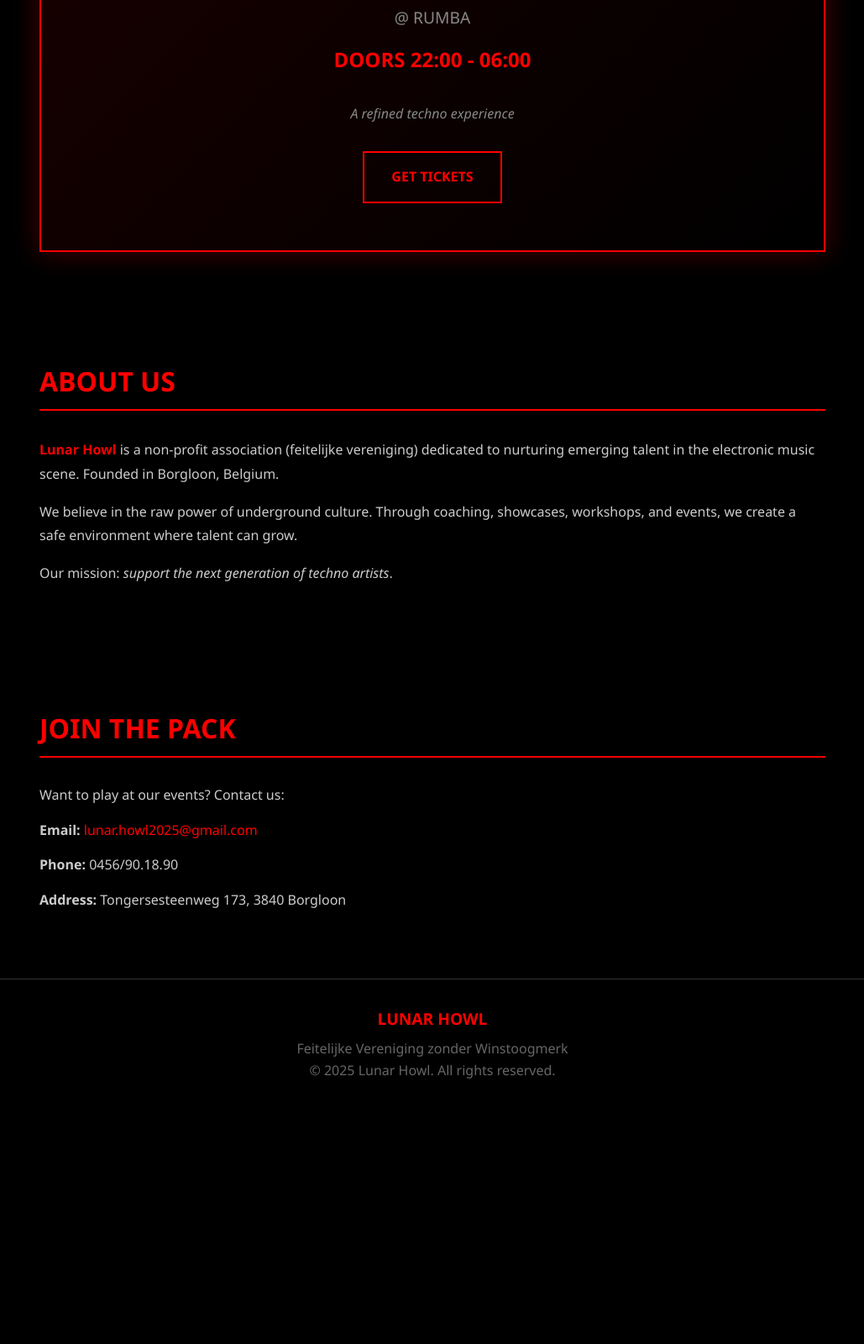
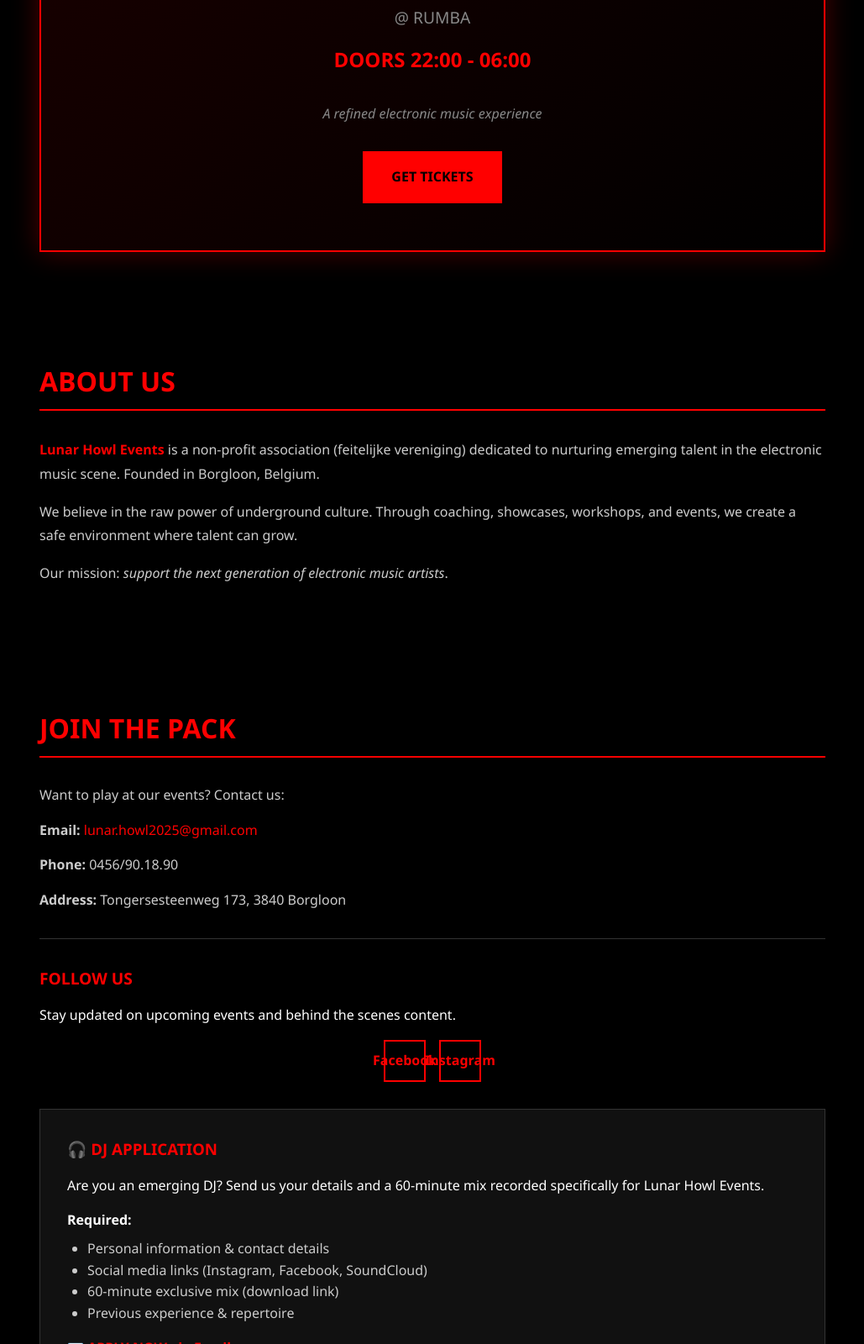
Before and after one commit to lunarhowl2025-a11y/lunatic-howl-events, a plain HTML site: page index.html in a window 1280 px wide. Shown: the part 1200-2800 px from the top of the page at 84% size, without its empty margins (125-1154 px from the left). Before the commit the page ends 2520 px from the top, so only its background shows below. Drawn offline with Linux system fonts and the light colour scheme.

Commit message:
Update index.html

```diff
--- a/index.html
+++ b/index.html
@@ -3,7 +3,7 @@
 <head>
     <meta charset="UTF-8">
     <meta name="viewport" content="width=device-width, initial-scale=1.0">
-    <title>Lunar Howl | Underground Techno Collective</title>
+    <title>Lunar Howl Events | The Inferno Room</title>
     <style>
         * { margin: 0; padding: 0; box-sizing: border-box; }
         body {
@@ -12,8 +12,6 @@
             color: #fff;
             line-height: 1.6;
         }
-
-        /* Navigation */
         nav {
             position: fixed;
             top: 0;
@@ -32,7 +30,7 @@
         }
         .logo-text {
             font-weight: bold;
-            font-size: 1.5rem;
+            font-size: 1.3rem;
             color: #ff0000;
             text-decoration: none;
         }
@@ -42,10 +40,9 @@
             text-decoration: none;
             font-weight: bold;
             text-transform: uppercase;
+            font-size: 0.9rem;
         }
         .nav-links a:hover { color: #ff0000; }
-
-        /* Hero */
         .hero {
             min-height: 100vh;
             display: flex;
@@ -71,12 +68,12 @@
         }
         h1 {
             color: #ff0000;
-            font-size: 3rem;
+            font-size: 2.5rem;
             margin-bottom: 0.5rem;
             text-transform: uppercase;
-            letter-spacing: 5px;
+            letter-spacing: 3px;
         }
-        .subtitle { color: #888; margin-bottom: 2rem; }
+        .subtitle { color: #888; margin-bottom: 2rem; font-size: 1.1rem; }
         .btn {
             display: inline-block;
             padding: 1rem 2rem;
@@ -86,10 +83,42 @@
             margin: 0.5rem;
             font-weight: bold;
             text-transform: uppercase;
+            transition: all 0.3s;
         }
-        .btn:hover { background: #ff0000; color: #000; }
-
-        /* Sections */
+        .btn:hover {
+            background: #ff0000;
+            color: #000;
+        }
+        .btn-solid {
+            background: #ff0000;
+            color: #000;
+        }
+        .btn-solid:hover {
+            background: #fff;
+            border-color: #fff;
+        }
+        .social-links {
+            margin-top: 2rem;
+            display: flex;
+            justify-content: center;
+            gap: 1rem;
+        }
+        .social-links a {
+            display: inline-flex;
+            align-items: center;
+            justify-content: center;
+            width: 50px;
+            height: 50px;
+            border: 2px solid #ff0000;
+            color: #ff0000;
+            text-decoration: none;
+            font-weight: bold;
+            transition: all 0.3s;
+        }
+        .social-links a:hover {
+            background: #ff0000;
+            color: #000;
+        }
         section {
             padding: 4rem 2rem;
             max-width: 1000px;
@@ -103,8 +132,6 @@
             padding-bottom: 0.5rem;
             text-transform: uppercase;
         }
-
-        /* Event */
         .event-featured {
             background: linear-gradient(135deg, #1a0000 0%, #000 100%);
             border: 2px solid #ff0000;
@@ -132,16 +159,12 @@
             font-size: 1.5rem;
             font-weight: bold;
         }
-
-        /* About */
         .about-text p {
             color: #ccc;
             margin-bottom: 1rem;
             line-height: 1.8;
         }
         .about-text strong { color: #ff0000; }
-
-        /* Contact */
         .contact-info p {
             margin-bottom: 1rem;
             color: #ccc;
@@ -150,8 +173,30 @@
             color: #ff0000;
             text-decoration: none;
         }
-
-        /* Footer */
+        .contact-social {
+            margin-top: 2rem;
+            padding-top: 2rem;
+            border-top: 1px solid #333;
+        }
+        .contact-social h3 {
+            color: #ff0000;
+            margin-bottom: 1rem;
+            font-size: 1.2rem;
+        }
+        .dj-form {
+            background: #111;
+            border: 1px solid #333;
+            padding: 2rem;
+            margin-top: 2rem;
+        }
+        .dj-form h3 {
+            color: #ff0000;
+            margin-bottom: 1rem;
+        }
+        .dj-form a {
+            color: #ff0000;
+            font-weight: bold;
+        }
         footer {
             background: #000;
             border-top: 1px solid #333;
@@ -165,11 +210,22 @@
             font-size: 1.2rem;
             margin-bottom: 0.5rem;
         }
-
-        /* Mobile */
+        footer .social-links-footer {
+            margin: 1rem 0;
+        }
+        footer .social-links-footer a {
+            color: #666;
+            text-decoration: none;
+            margin: 0 1rem;
+            transition: color 0.3s;
+        }
+        footer .social-links-footer a:hover {
+            color: #ff0000;
+        }
         @media (max-width: 768px) {
             .nav-links { display: none; }
-            h1 { font-size: 2rem; }
+            h1 { font-size: 1.8rem; }
+            .logo-text { font-size: 1rem; }
             .logo-box { width: 200px; height: 200px; }
             .event-date-big { font-size: 2.5rem; }
             .event-name-big { font-size: 1.5rem; }
@@ -178,10 +234,9 @@
 </head>
 <body>
 
-    <!-- Navigation -->
     <nav>
         <div class="container">
-            <a href="#" class="logo-text">LUNAR HOWL</a>
+            <a href="#" class="logo-text">LUNAR HOWL EVENTS</a>
             <div class="nav-links">
                 <a href="#event">EVENT</a>
                 <a href="#about">ABOUT</a>
@@ -190,20 +245,23 @@
         </div>
     </nav>
 
-    <!-- Hero -->
     <section class="hero">
         <div>
             <div class="logo-box">
-                <img src="IMG_6358.PNG" alt="Lunar Howl Logo">
+                <img src="IMG_6358.PNG" alt="Lunar Howl Events Logo">
             </div>
-            <h1>LUNAR HOWL</h1>
-            <p class="subtitle">Underground Techno Collective</p>
+            <h1>LUNAR HOWL EVENTS</h1>
+            <p class="subtitle">Underground Electronic Music Collective</p>
             <a href="#event" class="btn">UPCOMING EVENT</a>
             <a href="#contact" class="btn">JOIN THE PACK</a>
+
+            <div class="social-links">
+                <a href="https://www.facebook.com/profile.php?id=61578676778927" target="_blank" title="Facebook">f</a>
+                <a href="https://instagram.com/theinfernoroom2025" target="_blank" title="Instagram">IG</a>
+            </div>
         </div>
     </section>
 
-    <!-- Featured Event -->
     <section id="event">
         <h2>THE INFERNO ROOM</h2>
         <div class="event-featured">
@@ -211,22 +269,23 @@
             <div class="event-name-big">THE INFERNO ROOM</div>
             <div class="event-location">@ RUMBA</div>
             <div class="event-time">DOORS 22:00 - 06:00</div>
-            <p style="color: #888; margin-top: 2rem; font-style: italic;">A refined techno experience</p>
-            <a href="mailto:lunar.howl2025@gmail.com" class="btn" style="margin-top: 2rem;">GET TICKETS</a>
+            <p style="color: #888; margin-top: 2rem; font-style: italic;">A refined electronic music experience</p>
+
+            <a href="https://theinfernoroom.eventsquare.store/rng3ingd4is6" target="_blank" class="btn btn-solid" style="margin-top: 2rem;">
+                GET TICKETS
+            </a>
         </div>
     </section>
 
-    <!-- About -->
     <section id="about">
         <h2>ABOUT US</h2>
         <div class="about-text">
-            <p><strong>Lunar Howl</strong> is a non-profit association (feitelijke vereniging) dedicated to nurturing emerging talent in the electronic music scene. Founded in Borgloon, Belgium.</p>
+            <p><strong>Lunar Howl Events</strong> is a non-profit association (feitelijke vereniging) dedicated to nurturing emerging talent in the electronic music scene. Founded in Borgloon, Belgium.</p>
             <p>We believe in the raw power of underground culture. Through coaching, showcases, workshops, and events, we create a safe environment where talent can grow.</p>
-            <p>Our mission: <em>support the next generation of techno artists</em>.</p>
+            <p>Our mission: <em>support the next generation of electronic music artists</em>.</p>
         </div>
     </section>
 
-    <!-- Contact -->
     <section id="contact">
         <h2>JOIN THE PACK</h2>
         <div class="contact-info">
@@ -235,13 +294,42 @@
             <p><strong>Phone:</strong> 0456/90.18.90</p>
             <p><strong>Address:</strong> Tongersesteenweg 173, 3840 Borgloon</p>
         </div>
+
+        <div class="contact-social">
+            <h3>FOLLOW US</h3>
+            <p>Stay updated on upcoming events and behind the scenes content.</p>
+            <div class="social-links" style="margin-top: 1rem;">
+                <a href="https://www.facebook.com/profile.php?id=61578676778927" target="_blank">Facebook</a>
+                <a href="https://instagram.com/theinfernoroom2025" target="_blank">Instagram</a>
+            </div>
+        </div>
+
+        <div class="dj-form">
+            <h3>🎧 DJ APPLICATION</h3>
+            <p>Are you an emerging DJ? Send us your details and a 60-minute mix recorded specifically for Lunar Howl Events.</p>
+            <p style="margin-top: 1rem;"><strong>Required:</strong></p>
+            <ul style="color: #ccc; margin-left: 1.5rem; margin-top: 0.5rem;">
+                <li>Personal information & contact details</li>
+                <li>Social media links (Instagram, Facebook, SoundCloud)</li>
+                <li>60-minute exclusive mix (download link)</li>
+                <li>Previous experience & repertoire</li>
+            </ul>
+            <p style="margin-top: 1rem;">
+                <a href="mailto:lunar.howl2025@gmail.com?subject=DJ%20Application%20-%20[Your%20Artist%20Name]">
+                    📧 APPLY NOW via Email
+                </a>
+            </p>
+        </div>
     </section>
 
-    <!-- Footer -->
     <footer>
-        <div class="logo-footer">LUNAR HOWL</div>
+        <div class="logo-footer">LUNAR HOWL EVENTS</div>
+        <div class="social-links-footer">
+            <a href="https://www.facebook.com/profile.php?id=61578676778927" target="_blank">Facebook</a>
+            <a href="https://instagram.com/theinfernoroom2025" target="_blank">Instagram</a>
+        </div>
         <p>Feitelijke Vereniging zonder Winstoogmerk</p>
-        <p>&copy; 2025 Lunar Howl. All rights reserved.</p>
+        <p>&copy; 2025 Lunar Howl Events. All rights reserved.</p>
     </footer>
 
 </body>
```
